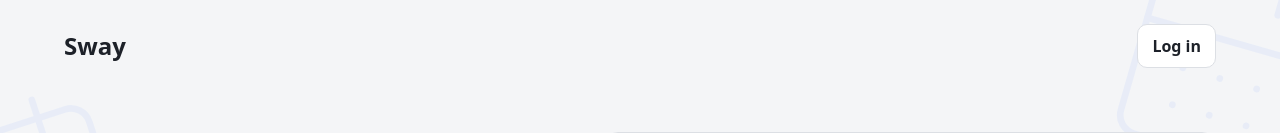
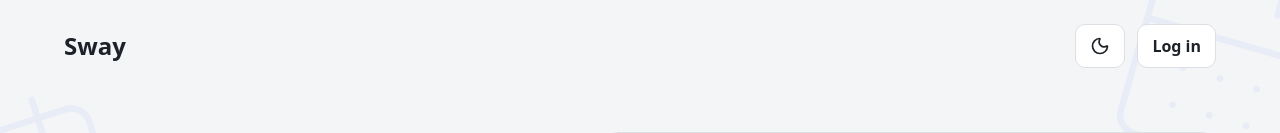
Before and after one commit to ayman-tech/sway, a Next.js app in the folder apps/web/: page / in a window 1280 px wide. Shown: the top 133 px of the page. Built offline with nearby package versions, Linux system fonts and the light colour scheme.

Commit message:
dark/light theme implemented

```diff
--- a/apps/web/app/page.tsx
+++ b/apps/web/app/page.tsx
@@ -1,6 +1,7 @@
 import Link from "next/link";
 import { ArrowRight, CalendarDays, CheckCircle2, Bell, RefreshCw, Bot, Check, Link2, Smartphone, ListTodo } from "lucide-react";
 import styles from "./landing.module.css";
+import { LandingThemeToggle } from "@/components/landing-theme-toggle";
 
 const features = [
   { icon: ListTodo, title: "Know what needs you today", text: "Overdue, Today, Next 7 Days, and Later keep your next step in view. Give ideas without a deadline a home, too." },
@@ -17,9 +18,12 @@ export default function LandingPage() {
           <Link className="text-2xl font-black tracking-normal" href="/">
             Sway
           </Link>
-          <Link className="btn btn-secondary" href="/auth">
-            Log in
-          </Link>
+          <div className="flex items-center gap-3">
+            <LandingThemeToggle />
+            <Link className="btn btn-secondary" href="/auth">
+              Log in
+            </Link>
+          </div>
         </nav>
 
         <div className="mx-auto grid max-w-6xl gap-10 py-16 lg:grid-cols-[0.9fr_1.1fr] lg:items-center">
--- /dev/null
+++ b/apps/web/components/landing-theme-toggle.tsx
@@ -0,0 +1,22 @@
+"use client";
+
+import { Moon, Sun } from "lucide-react";
+import { useTheme } from "@/components/theme-provider";
+
+export function LandingThemeToggle() {
+  const { resolvedTheme, setLandingTheme } = useTheme();
+  const nextTheme = resolvedTheme === "dark" ? "light" : "dark";
+  const label = `Switch to ${nextTheme} mode`;
+
+  return (
+    <button
+      type="button"
+      className="btn btn-secondary min-w-11 focus-visible:outline-2 focus-visible:outline-offset-4 focus-visible:outline-[var(--accent)]"
+      aria-label={label}
+      title={label}
+      onClick={() => setLandingTheme(nextTheme)}
+    >
+      {resolvedTheme === "dark" ? <Sun size={20} aria-hidden="true" /> : <Moon size={20} aria-hidden="true" />}
+    </button>
+  );
+}
--- a/apps/web/components/theme-provider.tsx
+++ b/apps/web/components/theme-provider.tsx
@@ -1,6 +1,7 @@
 "use client";
 
 import { createContext, useCallback, useContext, useEffect, useMemo, useState } from "react";
+import { usePathname } from "next/navigation";
 
 export type ThemePreference = "light" | "dark" | "system";
 
@@ -8,6 +9,7 @@ type ThemeContextValue = {
   theme: ThemePreference;
   resolvedTheme: "light" | "dark";
   setTheme: (theme: ThemePreference) => void;
+  setLandingTheme: (theme: ThemePreference) => void;
 };
 
 const ThemeContext = createContext<ThemeContextValue | null>(null);
@@ -30,35 +32,43 @@ function validTheme(value: string | null): ThemePreference {
 }
 
 export function ThemeProvider({ children }: { children: React.ReactNode }) {
+  const pathname = usePathname();
   const [theme, setThemeState] = useState<ThemePreference>("system");
+  const [landingTheme, setLandingThemeState] = useState<ThemePreference>("system");
   const [activeTheme, setActiveTheme] = useState<"light" | "dark">("light");
   const setTheme = useCallback((next: ThemePreference) => {
-    window.localStorage.setItem("sway-theme", next);
-    setActiveTheme(applyTheme(next));
+    try { window.localStorage.setItem("sway-theme", next); } catch { /* Keep working when storage is blocked. */ }
     setThemeState(next);
+  }, []);
+  const setLandingTheme = useCallback((next: ThemePreference) => {
+    try { window.localStorage.setItem("sway-landing-theme", next); } catch { /* Keep working when storage is blocked. */ }
+    setLandingThemeState(next);
+  }, []);
+  const effectiveTheme = pathname === "/" ? landingTheme : theme;
+
+  useEffect(() => {
+    try {
+      setThemeState(validTheme(window.localStorage.getItem("sway-theme")));
+      setLandingThemeState(validTheme(window.localStorage.getItem("sway-landing-theme")));
+    } catch { /* Default to system when storage is blocked. */ }
   }, []);
 
   useEffect(() => {
-    const stored = validTheme(window.localStorage.getItem("sway-theme"));
-    setActiveTheme(applyTheme(stored));
-    setThemeState(stored);
-  }, []);
-
-  useEffect(() => {
-    setActiveTheme(applyTheme(theme));
+    setActiveTheme(applyTheme(effectiveTheme));
     const media = window.matchMedia("(prefers-color-scheme: dark)");
-    const listener = () => setActiveTheme(applyTheme(theme));
+    const listener = () => setActiveTheme(applyTheme(effectiveTheme));
     media.addEventListener("change", listener);
     return () => media.removeEventListener("change", listener);
-  }, [theme]);
+  }, [effectiveTheme]);
 
   const value = useMemo(
     () => ({
       theme,
       resolvedTheme: activeTheme,
       setTheme,
+      setLandingTheme,
     }),
-    [theme, activeTheme, setTheme],
+    [theme, activeTheme, setTheme, setLandingTheme],
   );
 
   return <ThemeContext.Provider value={value}>{children}</ThemeContext.Provider>;
```
